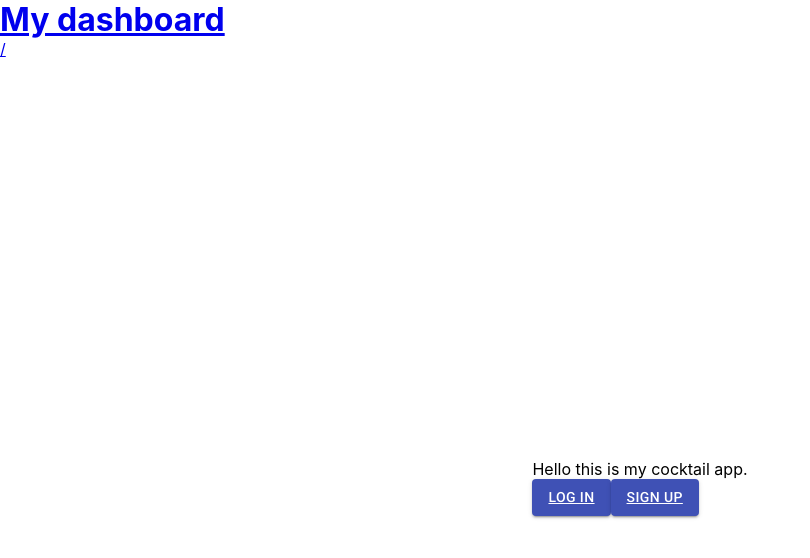
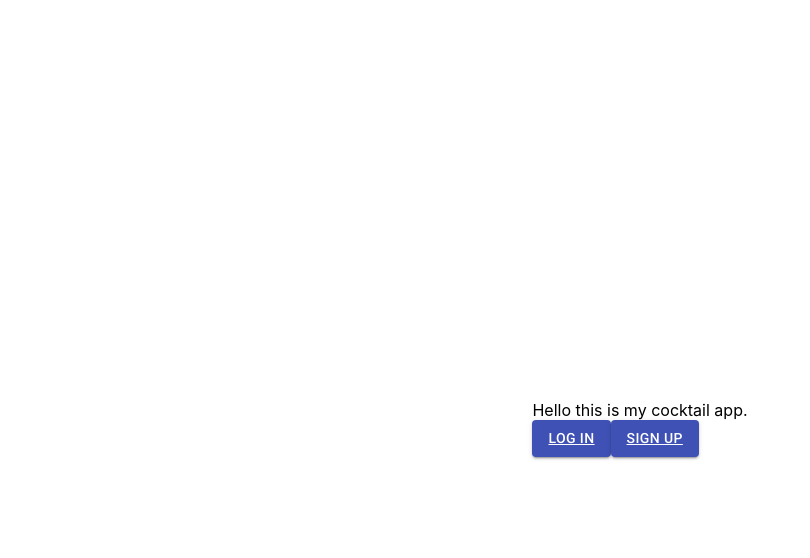
Before and after one commit to 21mooie/bartendr-web, a React (Create React App) app: page / in a window 1280 px wide. Shown: the top 558 px of the page, without its empty margins (0-810 px from the left). Built offline with nearby package versions, Linux system fonts and the light colour scheme.

Commit message:
Set navigation to render only on predetermined urls

```diff
--- a/src/App.js
+++ b/src/App.js
@@ -23,7 +23,7 @@ function App() {
     <Router>
       <Provider store={store}>
         <div className="App">
-          <Navigation />
+          <Navigation navUrls={['/dashboard', '/user', '/drink', '/search']}/>
           {/*Search bar for unauthed users who only want to search*/}
           {/*  Router which switches between components, Guard against auth routes*/}
           <Switch>
--- a/src/components/Navigation/Navigation.js
+++ b/src/components/Navigation/Navigation.js
@@ -1,18 +1,32 @@
 import React, {useEffect, useState} from "react";
 import {Link, useLocation } from "react-router-dom";
 
-const Navigation = () => {
+const Navigation = (props) => {
   const routerLocation = useLocation();
-  const [location, setLocation] = useState(routerLocation.pathname);
+  const [location, setLocation] = useState('');
+  const [show, setShow] = useState(false);
   useEffect(() => {
     setLocation(routerLocation.pathname);
-  }, [routerLocation.pathname]);
-  return <div>
+    if (props.navUrls.find(url => url === location)) {
+      setShow(true);
+    }
+  }, [routerLocation.pathname, location, props.navUrls],);
+
+  // const showNav = () => {
+  //   console.log(props.show.find(location));
+  // };
+  return (
+    <div>
+      {
+        show ? (
           <Link to="dashboard">
             <h1>My dashboard</h1>
             <p>{location}</p>
           </Link>
+        ) : <></>
+      }
     </div>
+  )
 }
 
 export default Navigation;
```
Lines whose indentation alone changed are shown as unchanged.
